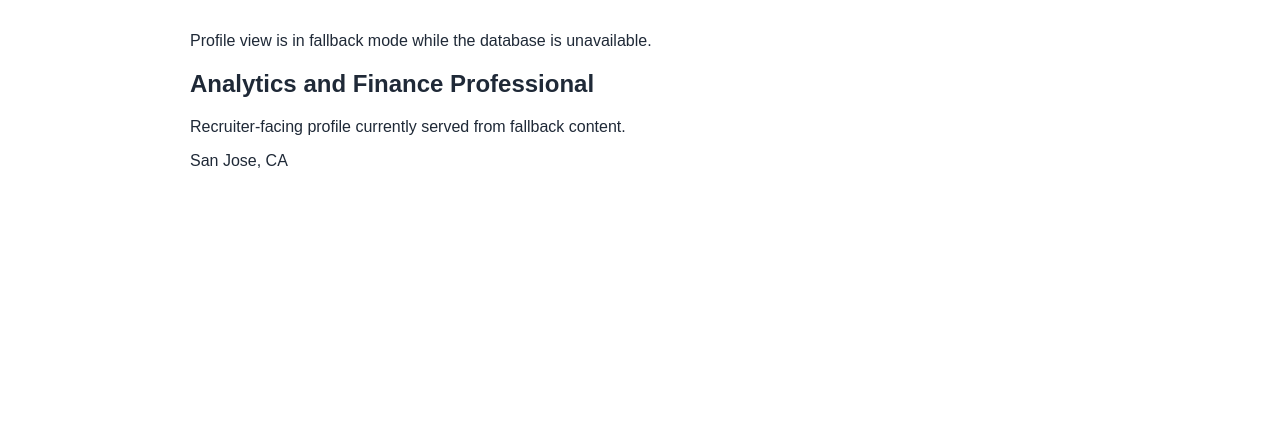
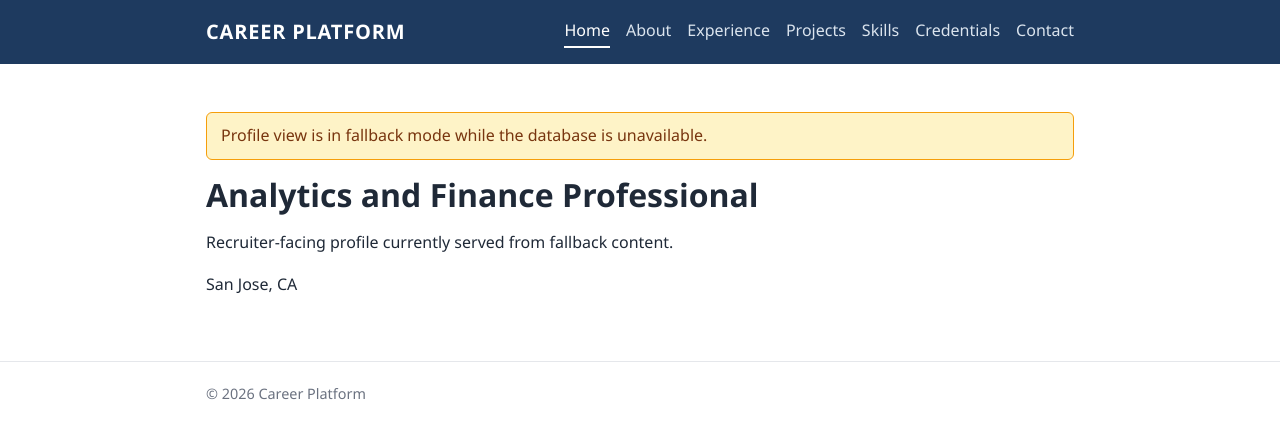
Before and after one commit to brandon-dong/career-platform, a FastAPI app: page / in a window 1280 px wide. Shown: the top 439 px of the page. Run offline with FastAPI, Linux system fonts and the light colour scheme.

Commit message:
feat: add site header, nav, stylesheet, and degraded mode on every page
Co-Authored-By: Claude Opus 5.5 <noreply@anthropic.com>

```diff
--- a/app/main.py
+++ b/app/main.py
@@ -5,7 +5,13 @@ from starlette.requests import Request
 
 from app.routes.admin import router as admin_router
 from app.services.fallback_service import get_fallback_profile
-from app.services.profile_service import get_active_profile, get_experiences
+from app.services.profile_service import (
+    get_active_profile,
+    get_credentials,
+    get_experiences,
+    get_projects,
+    get_skills,
+)
 from database import SessionLocal
 
 app = FastAPI(title='Career Platform')
@@ -15,56 +21,56 @@ app.include_router(admin_router)
 templates = Jinja2Templates(directory='templates')
 
 
-@app.get('/')
-def home(request: Request):
+def render_page(request: Request, template: str, **loaders):
     db = SessionLocal()
     try:
         profile = get_active_profile(db)
         if profile is None:
             raise RuntimeError('No profile found')
-        experiences = get_experiences(db)
-        context = {
-            'request': request,
-            'profile': profile,
-            'experiences': experiences,
-            'degraded': False,
-        }
-        return templates.TemplateResponse('home.html', context)
+        data = {name: load(db) for name, load in loaders.items()}
+        degraded = False
     except Exception:
-        fallback = get_fallback_profile()
-        return templates.TemplateResponse(
-            'home.html',
-            {
-                'request': request,
-                'profile': fallback,
-                'experiences': [],
-                'degraded': True,
-            },
-        )
+        profile = get_fallback_profile()
+        data = {name: [] for name in loaders}
+        degraded = True
     finally:
         db.close()
+    return templates.TemplateResponse(
+        template,
+        {'request': request, 'profile': profile, 'degraded': degraded, **data},
+    )
+
+
+@app.get('/')
+def home(request: Request):
+    return render_page(request, 'home.html', experiences=get_experiences)
 
 
 @app.get('/about')
 def about(request: Request):
-    return templates.TemplateResponse('about.html', {'request': request})
+    return render_page(request, 'about.html')
 
 
 @app.get('/experience')
 def experience(request: Request):
-    return templates.TemplateResponse('experience.html', {'request': request})
+    return render_page(request, 'experience.html', experiences=get_experiences)
 
 
 @app.get('/projects')
 def projects(request: Request):
-    return templates.TemplateResponse('projects.html', {'request': request})
+    return render_page(request, 'projects.html', projects=get_projects)
 
 
 @app.get('/skills')
 def skills(request: Request):
-    return templates.TemplateResponse('skills.html', {'request': request})
+    return render_page(request, 'skills.html', skills=get_skills)
+
+
+@app.get('/credentials')
+def credentials(request: Request):
+    return render_page(request, 'credentials.html', credentials=get_credentials)
 
 
 @app.get('/contact')
 def contact(request: Request):
-    return templates.TemplateResponse('contact.html', {'request': request})
+    return render_page(request, 'contact.html')
--- a/app/services/fallback_service.py
+++ b/app/services/fallback_service.py
@@ -1,11 +1,14 @@
-from dataclasses import dataclass
+from dataclasses import dataclass, field
 
 
 @dataclass
 class FallbackProfile:
+    full_name: str = 'Career Platform'
     headline: str = 'Analytics and Finance Professional'
     summary: str = 'Recruiter-facing profile currently served from fallback content.'
     location: str = 'San Jose, CA'
+    availability_status: str = ''
+    target_roles: list = field(default_factory=list)
 
 
 def get_fallback_profile():
--- a/static/css/styles.css
+++ b/static/css/styles.css
@@ -1,10 +1,130 @@
-body {
-  font-family: Arial, sans-serif;
-  margin: 2rem;
-  color: #1f2937;
+:root {
+  --text: #1f2937;
+  --muted: #6b7280;
+  --accent: #1e3a5f;
+  --border: #e5e7eb;
+  --soft: #f8fafc;
 }
 
-.profile-shell {
-  max-width: 900px;
-  margin: 0 auto;
+* { box-sizing: border-box; }
+
+body {
+  margin: 0;
+  font-family: "Segoe UI", -apple-system, BlinkMacSystemFont, Roboto, "Helvetica Neue", Arial, sans-serif;
+  color: var(--text);
+  background: #fff;
+  line-height: 1.6;
 }
+
+a { color: var(--accent); }
+
+.container { max-width: 900px; margin: 0 auto; padding: 0 16px; }
+
+.site-header { background: var(--accent); color: #fff; }
+.header-inner {
+  display: flex;
+  flex-wrap: wrap;
+  align-items: center;
+  justify-content: space-between;
+  gap: 8px 24px;
+  padding-top: 16px;
+  padding-bottom: 16px;
+}
+.site-name {
+  color: #fff;
+  font-size: 1.25rem;
+  font-weight: 700;
+  letter-spacing: 0.04em;
+  text-transform: uppercase;
+  text-decoration: none;
+}
+.site-header nav { display: flex; flex-wrap: wrap; gap: 4px 16px; }
+.site-header nav a {
+  color: #dbe4ee;
+  text-decoration: none;
+  padding: 2px 0;
+  border-bottom: 2px solid transparent;
+}
+.site-header nav a:hover { color: #fff; }
+.site-header nav a[aria-current="page"] { color: #fff; border-bottom-color: #fff; }
+
+main.container { padding-top: 32px; padding-bottom: 48px; }
+
+h1 {
+  font-size: 2rem;
+  line-height: 1.2;
+  margin: 0 0 24px;
+  padding-bottom: 8px;
+  border-bottom: 2px solid var(--border);
+}
+h2 { font-size: 1.35rem; color: var(--accent); margin: 32px 0 12px; }
+h3 { font-size: 1.1rem; margin: 0; }
+h4 {
+  font-size: 0.8rem;
+  text-transform: uppercase;
+  letter-spacing: 0.06em;
+  color: var(--muted);
+  margin: 16px 0 4px;
+}
+
+.hero h1 { border-bottom: none; margin-bottom: 8px; padding-bottom: 0; }
+.headline { font-size: 1.2rem; margin: 0 0 4px; }
+.meta, .dates { color: var(--muted); margin: 4px 0 0; }
+.dates { font-size: 0.9rem; white-space: nowrap; }
+.lead { margin: 8px 0 0; }
+
+.card {
+  border: 1px solid var(--border);
+  border-radius: 8px;
+  padding: 20px;
+  margin-bottom: 16px;
+  background: #fff;
+}
+.card-head {
+  display: flex;
+  flex-wrap: wrap;
+  justify-content: space-between;
+  align-items: baseline;
+  gap: 4px 16px;
+}
+.card ul { margin: 12px 0 0; padding-left: 20px; }
+
+.tags { display: flex; flex-wrap: wrap; gap: 8px; margin: 12px 0 0; }
+.tag {
+  background: var(--soft);
+  border: 1px solid var(--border);
+  border-radius: 999px;
+  padding: 2px 12px;
+  font-size: 0.9rem;
+}
+
+.plain { list-style: none; padding: 0; margin: 0; }
+.plain li { padding: 8px 0; border-bottom: 1px solid var(--border); }
+
+.actions { display: flex; flex-wrap: wrap; gap: 12px; margin-top: 20px; }
+.button {
+  display: inline-block;
+  background: var(--accent);
+  color: #fff;
+  text-decoration: none;
+  padding: 8px 18px;
+  border-radius: 6px;
+  border: 1px solid var(--accent);
+}
+.button-secondary { background: #fff; color: var(--accent); }
+
+.status-banner {
+  background: #fef3c7;
+  border: 1px solid #f59e0b;
+  color: #78350f;
+  border-radius: 6px;
+  padding: 10px 14px;
+}
+.empty { color: var(--muted); }
+
+.site-footer {
+  border-top: 1px solid var(--border);
+  color: var(--muted);
+  font-size: 0.9rem;
+  padding: 20px 0;
+}
--- a/templates/base.html
+++ b/templates/base.html
@@ -7,6 +7,25 @@
     <link rel="stylesheet" href="{{ url_for('static', path='css/styles.css') }}">
   </head>
   <body>
-    {% block content %}{% endblock %}
+    {% set nav_links = [('/', 'Home'), ('/about', 'About'), ('/experience', 'Experience'), ('/projects', 'Projects'), ('/skills', 'Skills'), ('/credentials', 'Credentials'), ('/contact', 'Contact')] %}
+    <header class="site-header">
+      <div class="container header-inner">
+        <a class="site-name" href="/">{{ profile.full_name }}</a>
+        <nav aria-label="Main">
+          {% for href, label in nav_links %}
+          <a href="{{ href }}"{% if request.url.path == href %} aria-current="page"{% endif %}>{{ label }}</a>
+          {% endfor %}
+        </nav>
+      </div>
+    </header>
+    <main class="container">
+      {% if degraded %}
+      <p class="status-banner">Profile view is in fallback mode while the database is unavailable.</p>
+      {% endif %}
+      {% block content %}{% endblock %}
+    </main>
+    <footer class="site-footer">
+      <div class="container">&copy; 2026 {{ profile.full_name }}</div>
+    </footer>
   </body>
 </html>
--- /dev/null
+++ b/templates/credentials.html
@@ -0,0 +1,4 @@
+{% extends 'base.html' %}
+{% block content %}
+<h1>Credentials</h1>
+{% endblock %}
--- a/templates/home.html
+++ b/templates/home.html
@@ -1,9 +1,6 @@
 {% extends 'base.html' %}
 {% block content %}
-<section class="profile-shell">
-  {% if degraded %}
-  <p class="status-banner">Profile view is in fallback mode while the database is unavailable.</p>
-  {% endif %}
+<section class="hero">
   <h1>{{ profile.headline }}</h1>
   <p>{{ profile.summary }}</p>
   <p>{{ profile.location }}</p>
```
Also changed, not shown: tests/test_layout.py (added, +40 -0 lines).
